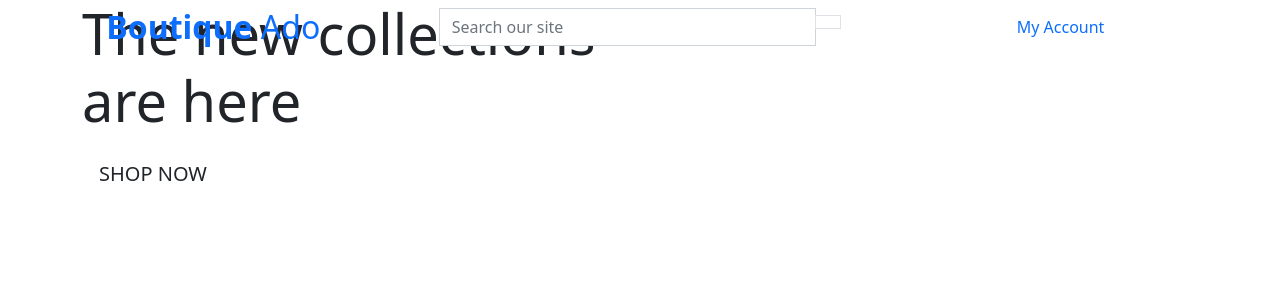
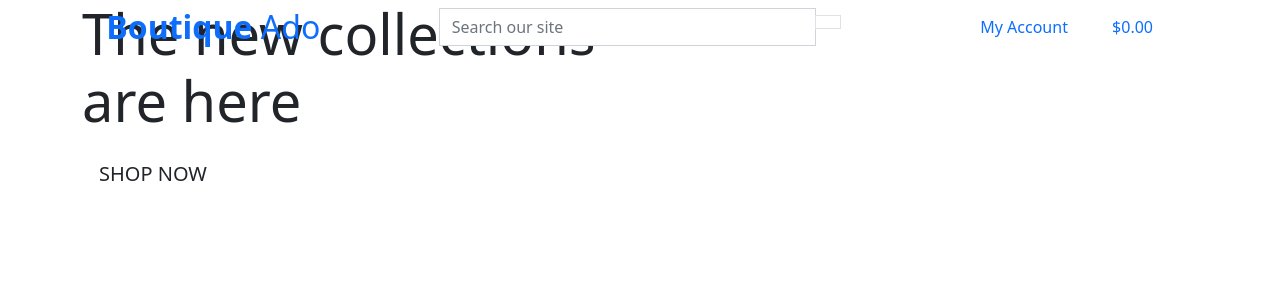
Before and after one commit to simonjvardy/boutique_ado_v1, a Django app: page / in a window 1280 px wide. Shown: the top 300 px of the page. Run offline with Django 3.2, Linux system fonts and the light colour scheme.

Commit message:
Update base.html withshopping card total

```diff
--- a/templates/base.html
+++ b/templates/base.html
@@ -59,13 +59,13 @@
             <div class="col-12 col-lg-4 my-auto py-1 py-lg-0">
                 <ul class="list-inline list-unstyled text-center text-lg-right my-0">
                     <li class="list-inline-item dropdown">
-                        <a href="#" class="text-black nav-link" id="user-option" data-toggle="dropdown" aria-haspopup="true" aria-expended="false">
+                        <a class="text-black nav-link" href="#" id="user-options" data-toggle="dropdown" aria-haspopup="true" aria-expanded="false">
                             <div class="text-center">
                                 <div><i class="fas fa-user fa-lg"></i></div>
                                 <p class="my-0">My Account</p>
                             </div>
                         </a>
-                        <div class="dropdown-menu border-0" aria-labelledby="user-option">
+                        <div class="dropdown-menu border-0" aria-labelledby="user-options">
                             {% if request.user.is_authenticated %}
                                 {% if request.user.is_superuser %}
                                     <a href="" class="dropdown-item">Product Management</a>
@@ -78,7 +78,20 @@
                             {% endif %}
                         </div>
                     </li>
-                    <li class="list-inline-item"></li>
+                    <li class="list-inline-item">
+                        <a href="" class="{% if grand_total %}text-info font-weight-bold{% else %}text-black{% endif %} nav-link">
+                            <div class="text-center">
+                                <div><i class="fas fa-shopping-bag fa-lg"></i></div>
+                                <p class="my-0">
+                                    {% if grand_total %}
+                                        ${{ grand_total|floatformat:2 }}
+                                    {% else %}
+                                        $0.00
+                                    {% endif %}
+                                </p>
+                            </div>
+                        </a>
+                    </li>
                 </ul>
             </div>
         </div>
```
